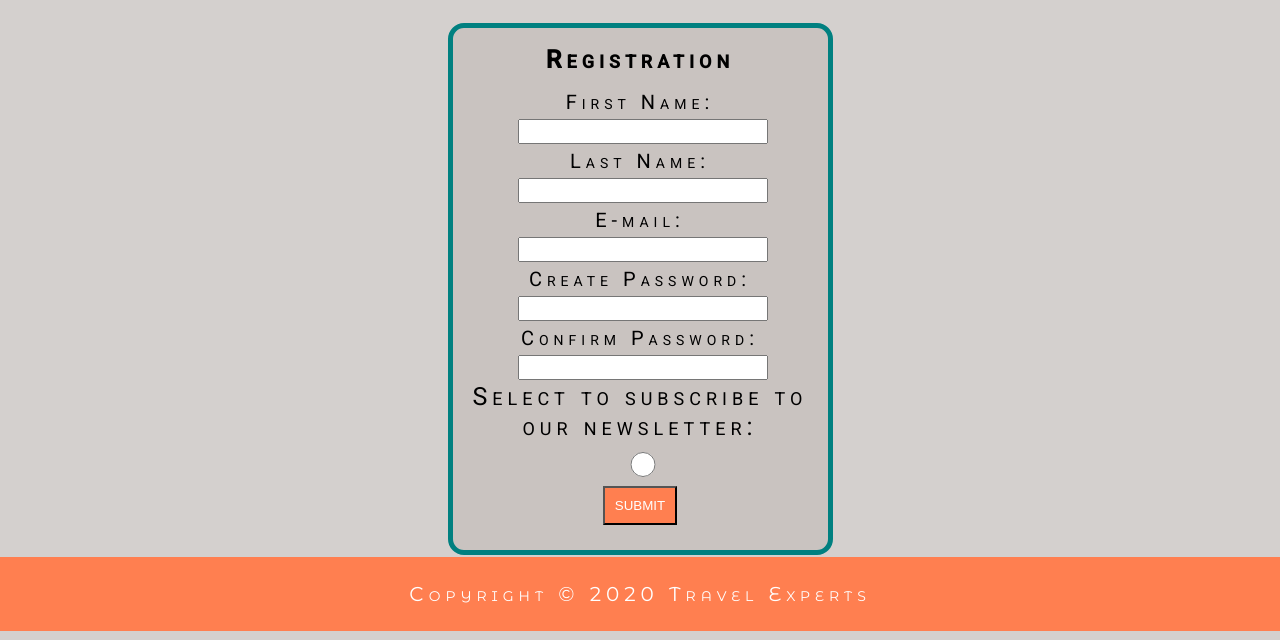
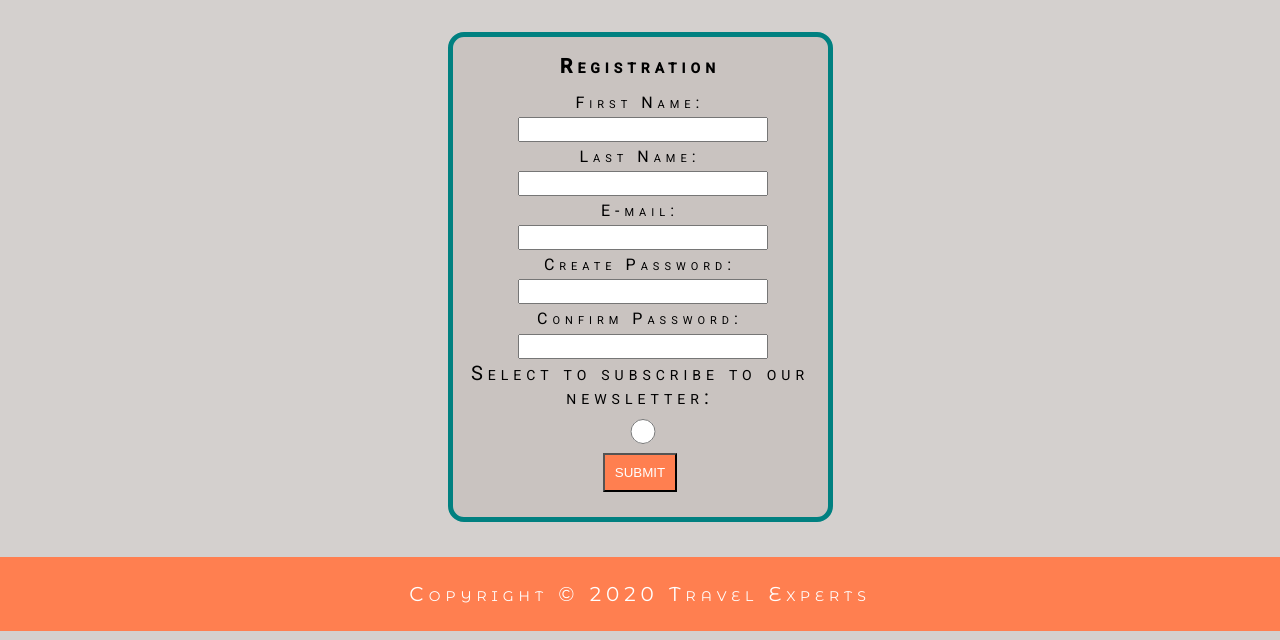
Before and after one commit to DaveYYC/CPRG-210-Assignment-1--Travel-Experts-Website, a plain HTML site: page register.html in a window 1280 px wide. Shown: the part 160-800 px from the top of the page. Drawn offline with Linux system fonts and the light colour scheme.

Commit message:
tweak reg form

```diff
--- a/css/register.css
+++ b/css/register.css
@@ -31,7 +31,7 @@ nav {
     text-align: center;
     overflow: hidden;
 
-    font-size: 40px;
+    font-size: 35px;
     text-transform: uppercase;
 
     color: white;
@@ -79,7 +79,7 @@ nav a:active {
 
 form {
     width: 385px;
-    margin-top: 65px;
+    margin-top: 40px;
     margin-bottom: 40px;
     padding: 15px;
 
@@ -96,7 +96,7 @@ legend {
     padding-top: 2px;
     padding-bottom: 10px;
 
-    font-size: 25px;
+    font-size: 20px;
     text-align: center;
  }
 
@@ -106,7 +106,8 @@ legend {
     align-content: center;
 
     padding: 5px;
-    font-size: 20px;
+    font-size: 18
+px;
 }
 
 input, textarea {
```
